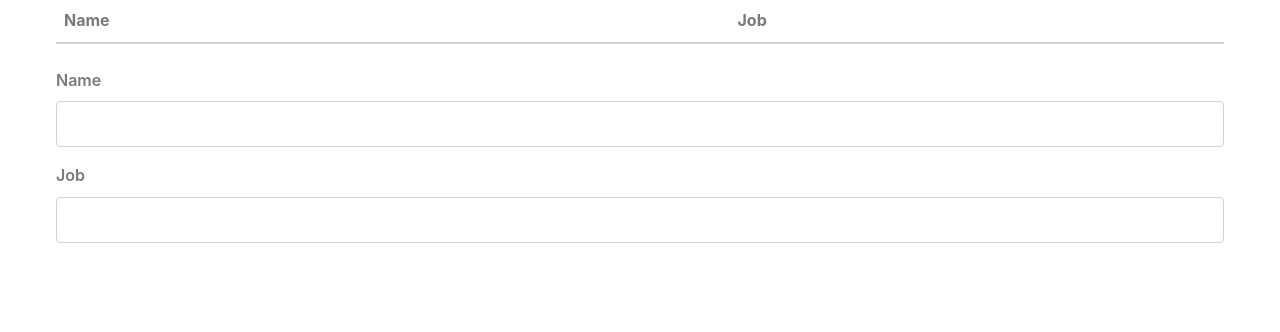
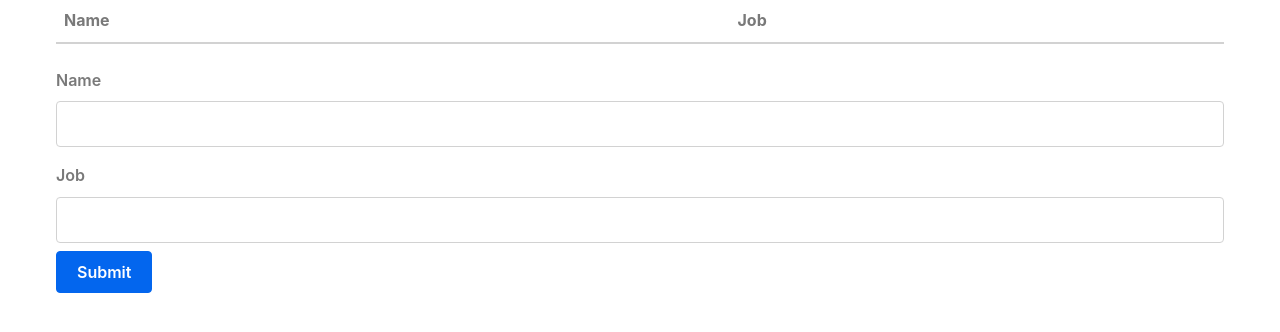
Before and after one commit to tlcriq/csc-3100-IE0, a React (Vite) app in the folder packages/react-frontend/: page / in a window 1280 px wide. Shown: the top 332 px of the page. Built offline with nearby package versions, Linux system fonts and the light colour scheme.

Commit message:
Submission ready

```diff
--- a/packages/react-frontend/package.json
+++ b/packages/react-frontend/package.json
@@ -7,7 +7,8 @@
     "dev": "vite",
     "build": "vite build",
     "lint": "eslint .",
-    "preview": "vite preview"
+    "preview": "vite preview",
+    "start": "vite"
   },
   "dependencies": {
     "react": "^19.2.8",
--- a/packages/react-frontend/src/Form.jsx
+++ b/packages/react-frontend/src/Form.jsx
@@ -1,6 +1,6 @@
 import React, { useState } from "react";
 
-function Form() {
+function Form(props) {
   const [person, setPerson] = useState({
     name: "",
     job: "",
@@ -9,6 +9,10 @@ function Form() {
     const { name, value } = event.target;
     if (name === "job") setPerson({ name: person["name"], job: value });
     else setPerson({ name: value, job: person["job"] });
+  }
+  function submitForm() {
+    props.handleSubmit(person);
+    setPerson({ name: "", job: "" });
   }
   return (
   <form>
@@ -28,6 +32,7 @@ function Form() {
       value={person.job}
       onChange={handleChange}
     />
+    <input type="button" value="Submit" onClick={submitForm} />
   </form>
   );
 }
--- a/packages/react-frontend/src/MyApp.jsx
+++ b/packages/react-frontend/src/MyApp.jsx
@@ -10,12 +10,23 @@ function MyApp() {
     });
     setCharacters(updated);
   }
+  function updateList(person) {
+    setCharacters([...characters, person]);
+  }
   return (
-  <div className="container">
-    <Table characterData={characters} removeCharacter={removeOneCharacter} />
-    <Form />
-  </div>
+    <div className="container">
+      <Table characterData={characters} removeCharacter={removeOneCharacter} />
+      <Form handleSubmit={updateList} />
+    </div>
   );
 }
 
 export default MyApp;
+
+/*
+Site has container, table & form
+List of characters kept here, passed down to table & alterable by form
+
+
+
+*/
```
Also changed, not shown: 1 other file (tests, documents, lock files or other folders).
